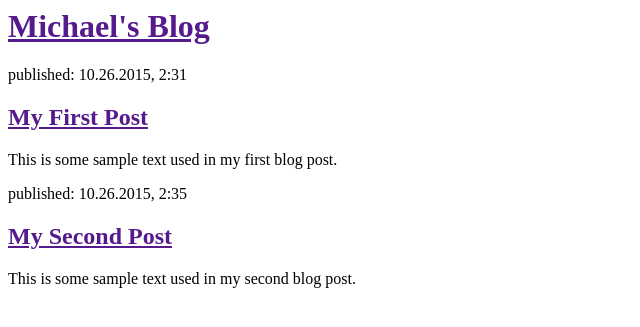
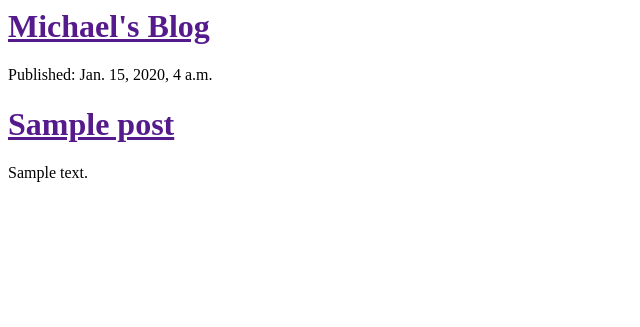
Before and after one commit to mjpatter88/django-blog, a Django app: template blog/templates/blog/post_list.html in a window 1280 px wide. Shown: the top 327 px of the page, without its empty margins (0-640 px from the left). Run offline with Django 3.2, Linux system fonts and the light colour scheme; the template is opened without the code that fills it: values that come from a table or form of the project are taken from there, others are empty; tables that the repository leaves empty hold one stand-in row (values such as "Sample post").

Commit message:
Finished chapters 16, 17, and 18.

```diff
--- a/blog/templates/blog/post_list.html
+++ b/blog/templates/blog/post_list.html
@@ -7,17 +7,12 @@
             <h1><a href="">Michael's Blog</a></h1>
         </div>
 
-        <div>
-            <p>published: 10.26.2015, 2:31</p>
-            <h2><a href="">My First Post</a></h2>
-            <p>This is some sample text used in my first blog post.</p>
-        </div>
-
-        <div>
-            <p>published: 10.26.2015, 2:35</p>
-            <h2><a href="">My Second Post</a></h2>
-            <p>This is some sample text used in my second blog post.</p>
-        </div>
-
+        {% for post in posts %}
+            <div>
+                <p>Published: {{ post.published_date }}</p>
+                <h1><a href="">{{ post.title }}</a></h1>
+                <p>{{ post.text|linebreaks }}</p>
+            </div>
+        {% endfor %}
     </body>
 </html>
--- a/blog/views.py
+++ b/blog/views.py
@@ -1,4 +1,7 @@
 from django.shortcuts import render
+from django.utils import timezone
+from .models import Post
 
 def post_list(request):
-    return render(request, 'blog/post_list.html', {})
+    posts = Post.objects.filter(published_date__lte=timezone.now()).order_by('published_date')
+    return render(request, 'blog/post_list.html', {'posts': posts})
```
Also changed, not shown: README.md.
